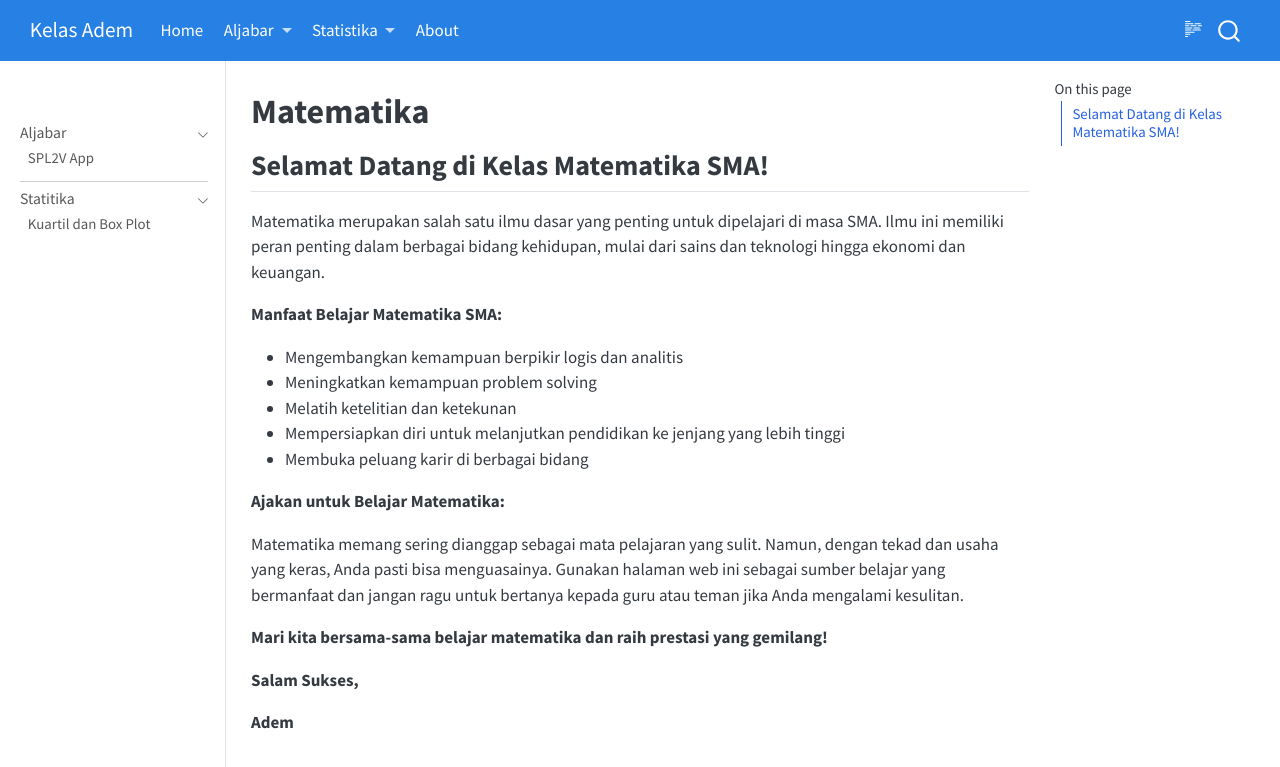
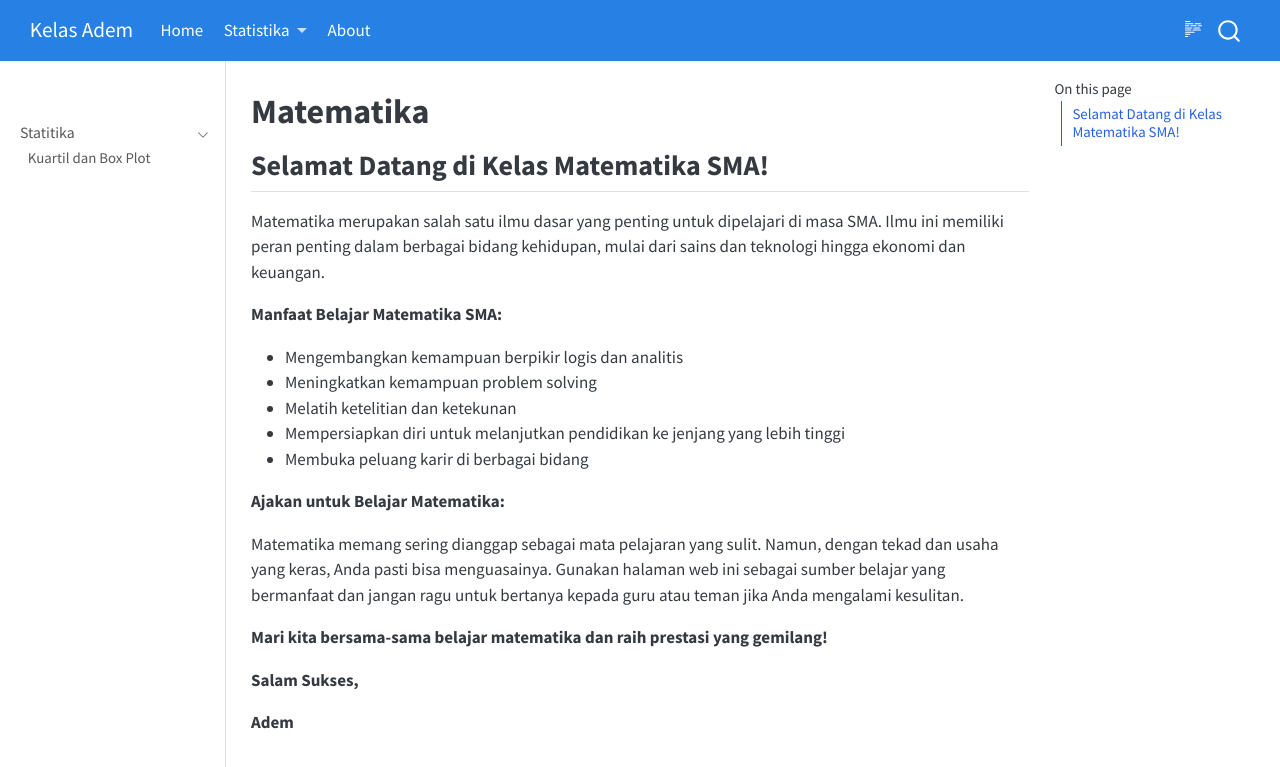
Before and after one commit to kelasadem/matematika-sma, a plain HTML site: page index.html in a window 1280 px wide. Shown: the top 767 px of the page. Drawn offline with Linux system fonts and the light colour scheme.

Commit message:
update 4 file

```diff
--- a/index.html
+++ b/index.html
@@ -93,17 +93,6 @@ ul.task-list li input[type="checkbox"] {
 <span class="menu-text">Home</span></a>
   </li>
   <li class="nav-item dropdown ">
-    <a class="nav-link dropdown-toggle" href="#" id="nav-menu-aljabar" role="button" data-bs-toggle="dropdown" aria-expanded="false">
- <span class="menu-text">Aljabar</span>
-    </a>
-    <ul class="dropdown-menu" aria-labelledby="nav-menu-aljabar">
-        <li>
-    <a class="dropdown-item" href="./spl2v-app.html">
- <span class="dropdown-text">SPL2V App</span></a>
-  </li>
-    </ul>
-  </li>
-  <li class="nav-item dropdown ">
     <a class="nav-link dropdown-toggle" href="#" id="nav-menu-statistika" role="button" data-bs-toggle="dropdown" aria-expanded="false">
  <span class="menu-text">Statistika</span>
     </a>
@@ -157,30 +146,12 @@ ul.task-list li input[type="checkbox"] {
         <li class="sidebar-item sidebar-item-section">
       <div class="sidebar-item-container">
             <a class="sidebar-item-text sidebar-link text-start" data-bs-toggle="collapse" data-bs-target="#quarto-sidebar-section-1" aria-expanded="true">
- <span class="menu-text">Aljabar</span></a>
+ <span class="menu-text">Statitika</span></a>
           <a class="sidebar-item-toggle text-start" data-bs-toggle="collapse" data-bs-target="#quarto-sidebar-section-1" aria-expanded="true" aria-label="Toggle section">
             <i class="bi bi-chevron-right ms-2"></i>
           </a>
       </div>
       <ul id="quarto-sidebar-section-1" class="collapse list-unstyled sidebar-section depth1 show">
-          <li class="sidebar-item">
-  <div class="sidebar-item-container">
-  <a href="./spl2v-app.html" class="sidebar-item-text sidebar-link">
- <span class="menu-text">SPL2V App</span></a>
-  </div>
-</li>
-      </ul>
-  </li>
-        <li class="px-0"><hr class="sidebar-divider hi "></li>
-        <li class="sidebar-item sidebar-item-section">
-      <div class="sidebar-item-container">
-            <a class="sidebar-item-text sidebar-link text-start" data-bs-toggle="collapse" data-bs-target="#quarto-sidebar-section-2" aria-expanded="true">
- <span class="menu-text">Statitika</span></a>
-          <a class="sidebar-item-toggle text-start" data-bs-toggle="collapse" data-bs-target="#quarto-sidebar-section-2" aria-expanded="true" aria-label="Toggle section">
-            <i class="bi bi-chevron-right ms-2"></i>
-          </a>
-      </div>
-      <ul id="quarto-sidebar-section-2" class="collapse list-unstyled sidebar-section depth1 show">
           <li class="sidebar-item">
   <div class="sidebar-item-container">
   <a href="./kuartil-box-plot.html" class="sidebar-item-text sidebar-link">
```
Also changed, not shown: kuartil-box-plot.html (+1 -30 lines).
